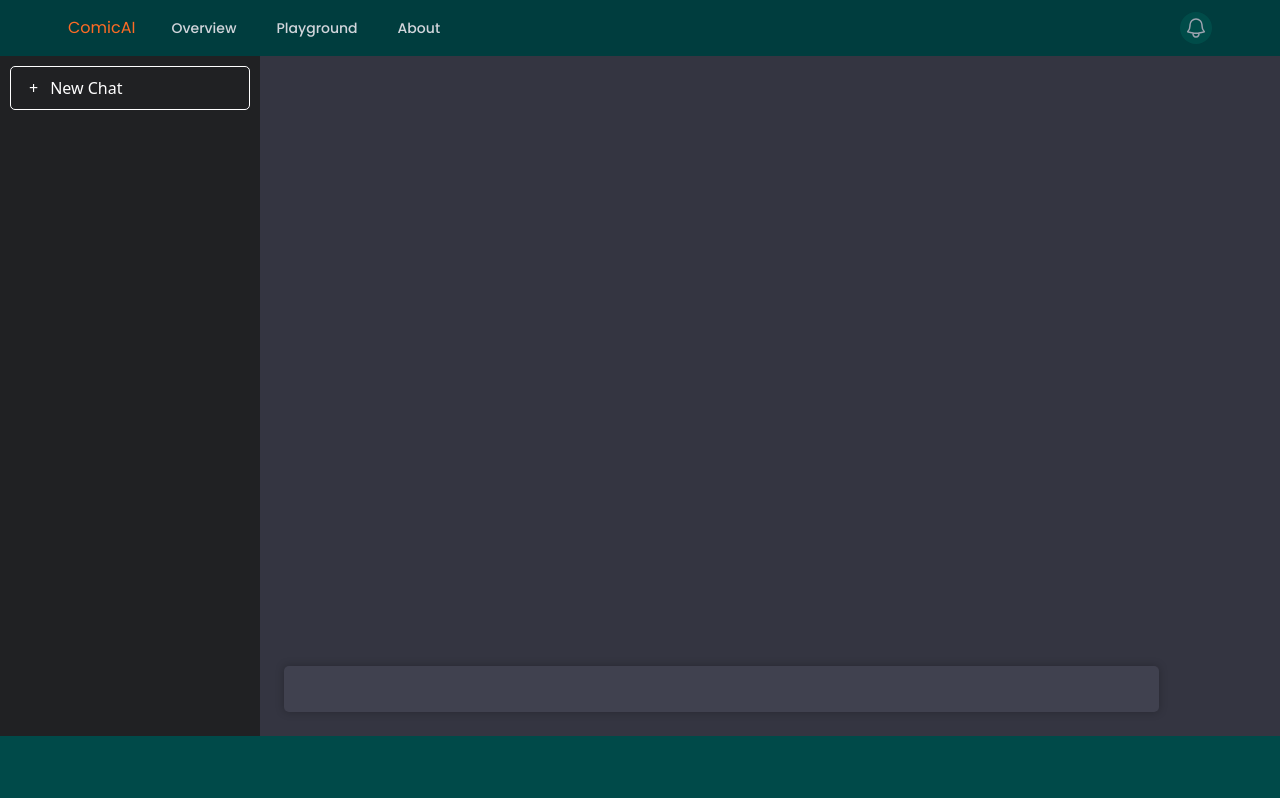
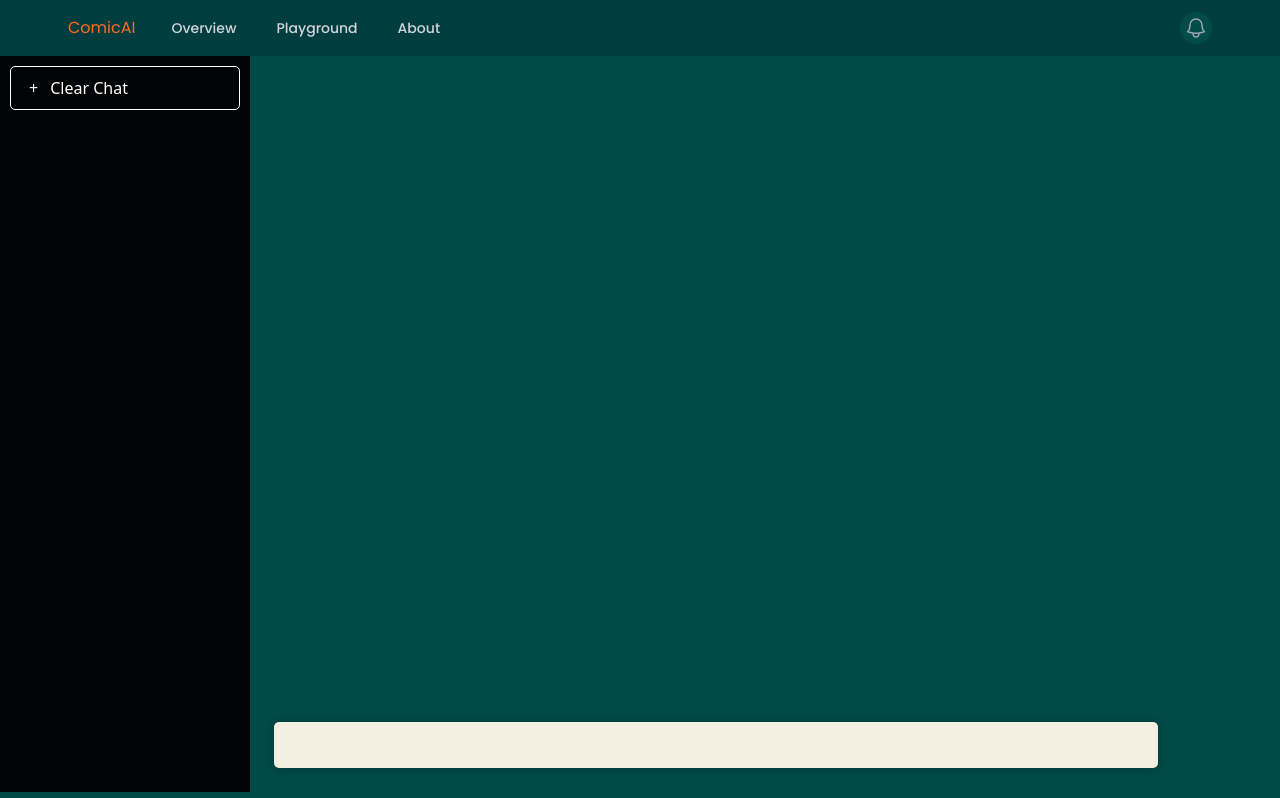
Before and after one commit to KaliKaloo/ComicPal, a React (Vite) app in the folder frontend-site/: page /CreateStory in a window 1280 px wide. Shown: the top 798 px of the page. Built offline with nearby package versions, Linux system fonts and the light colour scheme.

Commit message:
updated css for story

```diff
--- a/frontend-site/src/pages/CreateStory/CreateStoryPage.css
+++ b/frontend-site/src/pages/CreateStory/CreateStoryPage.css
@@ -1,17 +1,17 @@
 .createStoryPageLayout{
-    max-width: 1280px;
+    /* max-width: 1280px; */
     display: flex;
-    background-color: #282c34;
+    background-color: #004A49;
     color: white;
-    min-height: 85vh;
+    min-height: 92vh;
     /* overflow: hidden; */
     margin: 0 auto;
 }
 
 .sideMenu{
-    width: 260px;
+    width: 250px;
     padding: 10px;
-    background-color:#202123;
+    background-color:#020304;
 }
 
 .side-menu-button{
@@ -32,7 +32,7 @@
 }
 .storyBox{
     flex:1;
-    background-color: #343541;
+    background-color: #004A49;
     position: relative;
 }
 
@@ -43,7 +43,7 @@
 }
 
 .story-message.openai{
-    background-color: #444654;
+    background-color: #142d2d;
 }
 
 .story-message-center{
@@ -86,10 +86,10 @@
 }
 
 .story-input-textarea{
-    background-color: #40414f;
+    background-color: #f3f0e2;
     width: 90%;
     padding: 12px;
-    color: white;
+    color: black;
     font-size: 1.2em;
     border-radius:5px;
     border: none;
--- a/frontend-site/src/pages/CreateStory/CreateStoryPage.jsx
+++ b/frontend-site/src/pages/CreateStory/CreateStoryPage.jsx
@@ -39,7 +39,7 @@ function CreateStoryPage() {
         <aside className="sideMenu">
           <div className="side-menu-button" onClick={clearStory}>
             <span>+</span>
-            New Chat
+            Clear Chat
           </div>
         </aside>
 
@@ -66,11 +66,11 @@ function CreateStoryPage() {
 
 const StoryMessage = ({message}) => {
   return(
-    <div className={'story-message ${message.user === "openapi" && "openapi"}'}>
+    <div className={`story-message ${message.user === "openai" && "openai"}`}>
       <div className="story-message-center">
-        <div className={`avatar ${message.user === "openapi" && "openapi"}`}>
+        <div className={`avatar ${message.user === "openai" && "openai"}`}>
           {/* display svg */}
-          {message.user === "openapi" && <img
+          {message.user === "openai" && <img
                     src={openaiLogo}
                     alt="openai avatar"
                     width={30}
```
